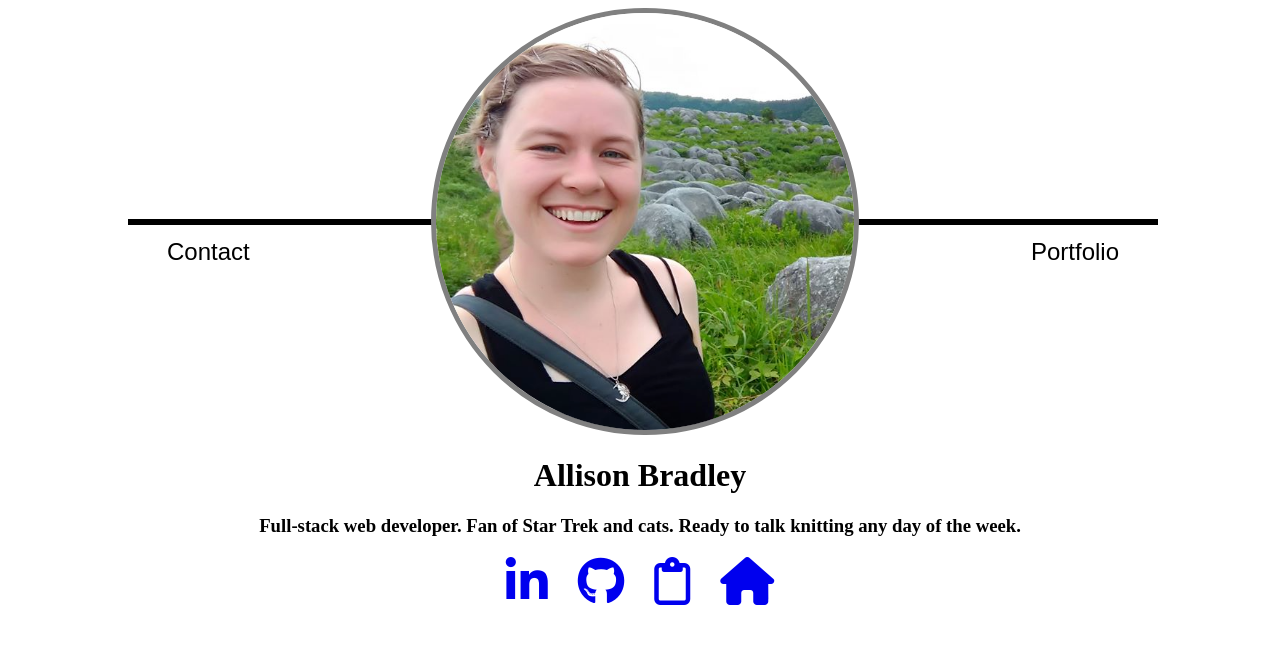
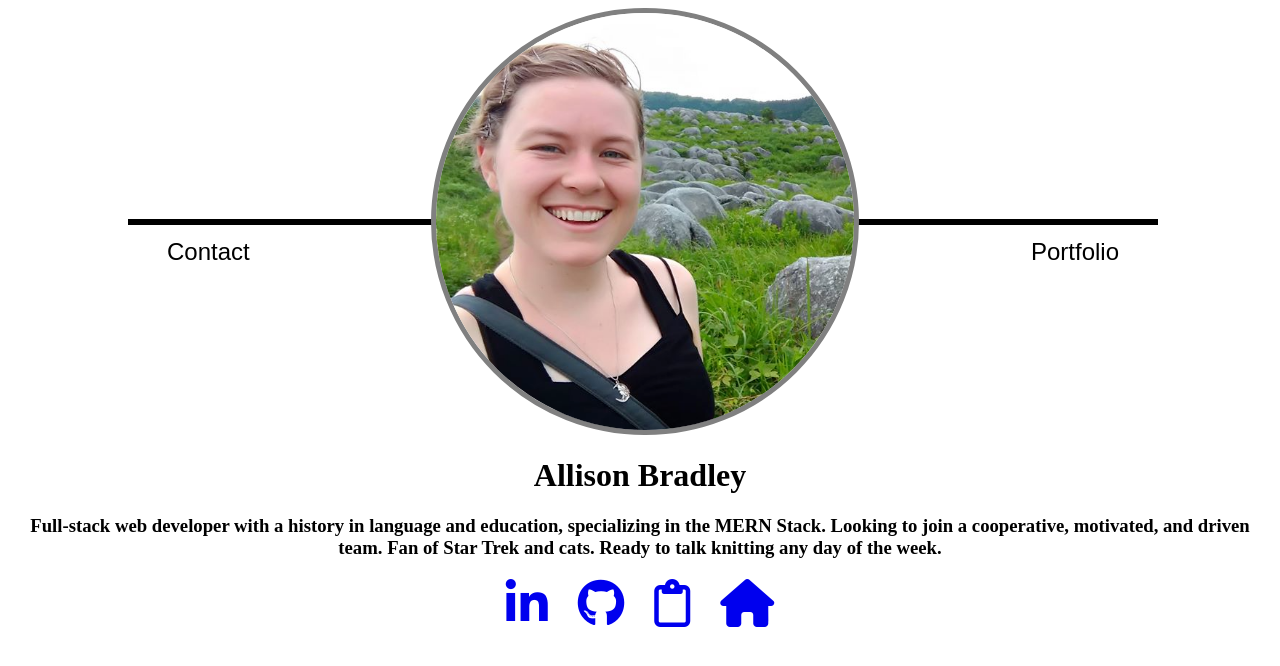
Before and after one commit to BestBroBradley/react-profile, a React (Create React App) app: page / in a window 1280 px wide. Shown: the top 666 px of the page. Built offline with nearby package versions, Linux system fonts and the light colour scheme; the HTML template or start-up script is replaced by a standard one; a web font is replaced by a local one.

Commit message:
Updated bio.

```diff
--- a/src/components/pages/About.js
+++ b/src/components/pages/About.js
@@ -24,7 +24,7 @@ export const About = () => {
             </div>
             <div id="profile-text">
                 <h1 id="header-desktop">Allison Bradley</h1>
-                <h3 id="bio">Full-stack web developer.  Fan of Star Trek and cats.  Ready to talk knitting any day of the week.</h3>
+                <h3 id="bio">Full-stack web developer with a history in language and education, specializing in the MERN Stack.  Looking to join a cooperative, motivated, and driven team.  Fan of Star Trek and cats.  Ready to talk knitting any day of the week.</h3>
             </div>
         </AboutWrapper>
     )
```
